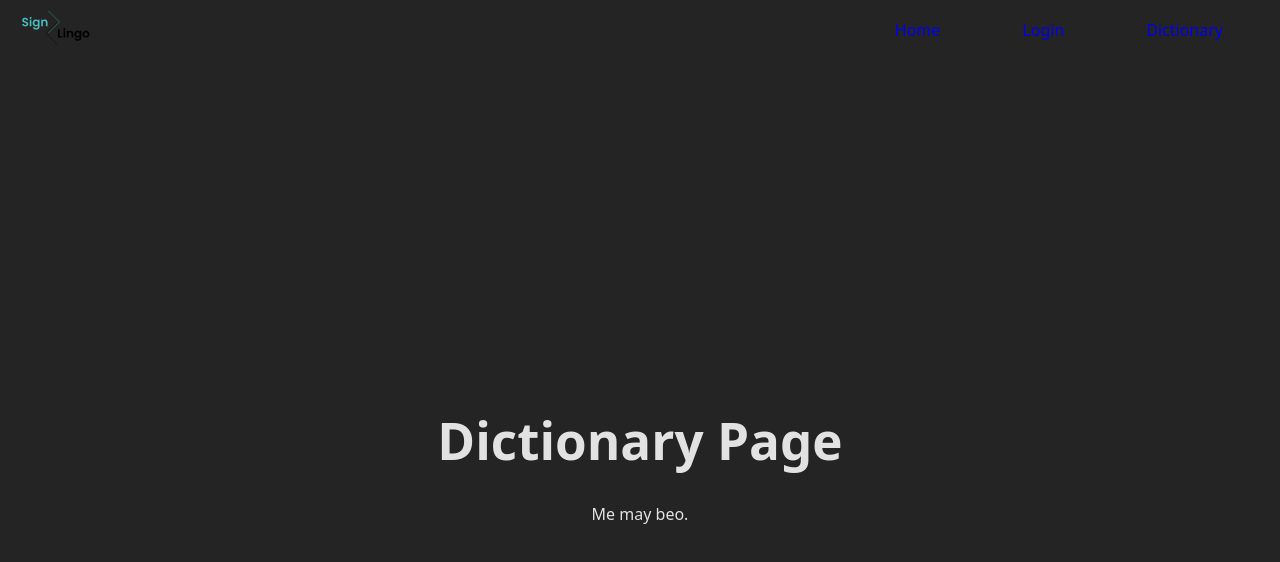
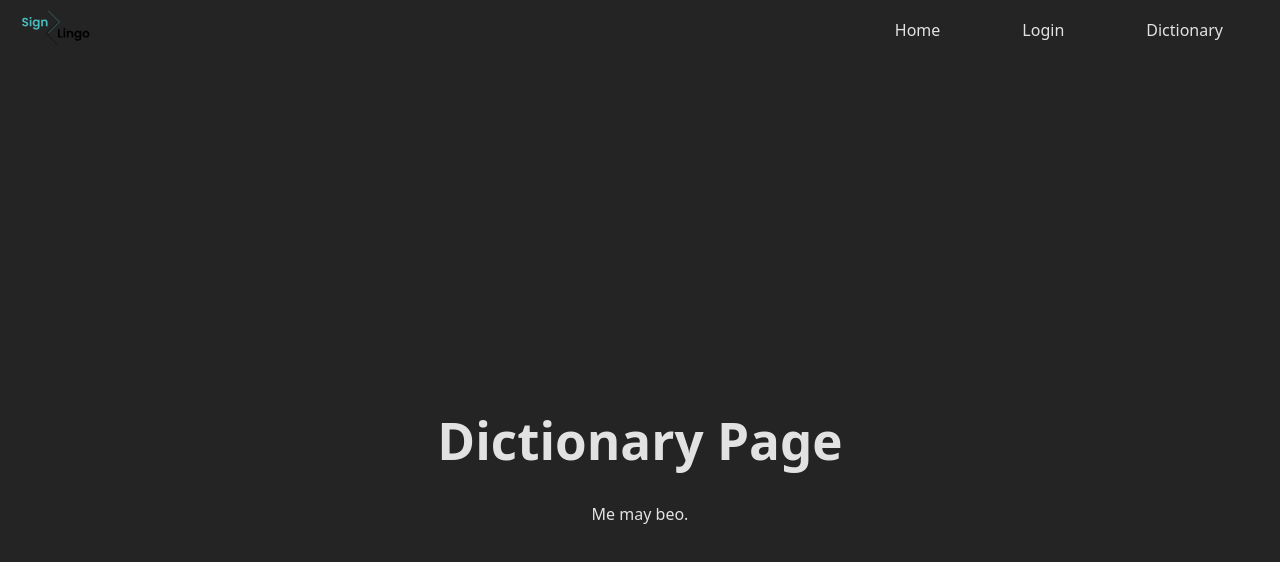
Before and after one commit to HmmOrange/SignLingo, a React (Vite) app: page /dictionary in a window 1280 px wide. Shown: the top 562 px of the page. Built offline with nearby package versions, Linux system fonts and the light colour scheme.

Commit message:
Fix bugs

```diff
--- a/src/Dictionary/Dictionary.jsx
+++ b/src/Dictionary/Dictionary.jsx
@@ -4,7 +4,6 @@ function Dictionary() {
 	return (
 		<>
 			<NavBar />
-
 			<div>
 				<h1>Dictionary Page</h1>
 				<p>Me may beo.</p>
--- a/src/NavBar.jsx
+++ b/src/NavBar.jsx
@@ -1,6 +1,6 @@
 import { Link } from 'react-router-dom';
 import logo from './assets/logo.svg';
-import './index.css';  // Your existing CSS for nav
+import './index.css';
 
 function NavBar() {
   return (
--- a/src/index.css
+++ b/src/index.css
@@ -15,6 +15,7 @@
 
 a {
   font-weight: 500;
+  color: inherit;
   text-decoration: inherit;
 }
 a:hover {
--- a/src/main.jsx
+++ b/src/main.jsx
@@ -11,7 +11,7 @@ createRoot(document.getElementById('root')).render(
       <Routes>
         <Route path="/" element={<App />} />
         <Route path="/login" element={<Login />} />
-        <Route path="Dictionary" element={<Dictionary />} />
+        <Route path="/dictionary" element={<Dictionary />} />
       </Routes>
     </BrowserRouter>
   </StrictMode>
```
Lines whose indentation alone changed are shown as unchanged.
